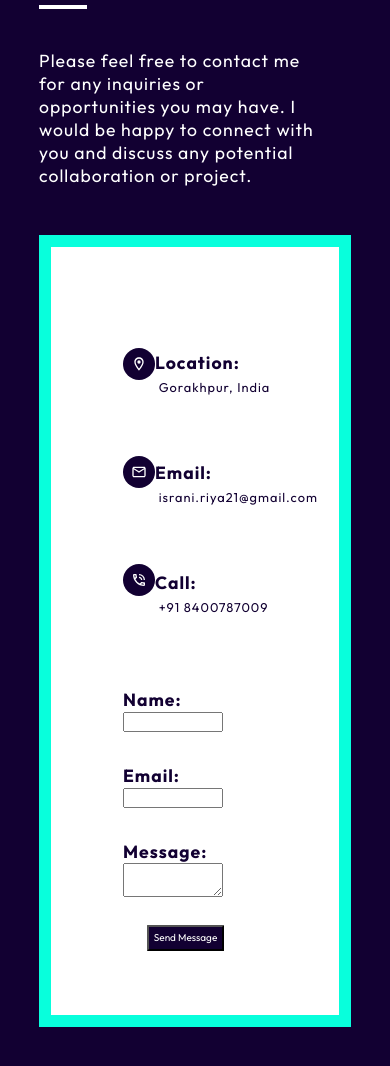
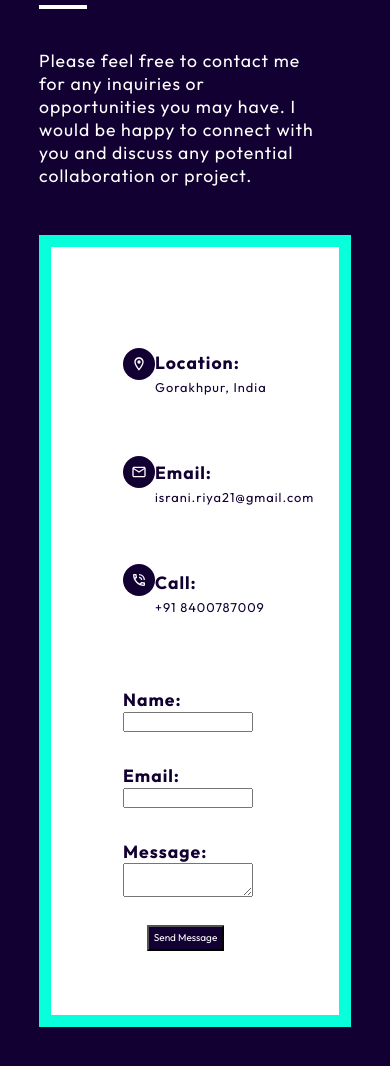
Before and after one commit to israni21/My-Portfolio, a React (Create React App) app: page / in a window 390 px wide. Shown: the part 7000-8066 px from the top of the page. Built offline with nearby package versions, Linux system fonts and the light colour scheme.

Commit message:
Update HeroImageStyles4.css

```diff
--- a/src/components/HeroImageStyles4.css
+++ b/src/components/HeroImageStyles4.css
@@ -220,25 +220,26 @@
     }
 
     .footer4 .footer-container4 .contact .container4 .left .text #location::after{
-        content: "\a  Gorakhpur, India";
+        content: "\a Gorakhpur, India";
         white-space: pre;
         font-size: 0.8rem;
     }
 
     .footer4 .footer-container4 .contact .container4 .left .text #email::after{
-        content: "\a  israni.riya21@gmail.com";
+        content: "\a israni.riya21@gmail.com";
         white-space: pre;
         font-size: 0.8rem;
     }
 
     .footer4 .footer-container4 .contact .container4 .left .text #call::after{
-        content: "\a  +91 8400787009";
+        content: "\a +91 8400787009";
         white-space: pre;
         font-size: 0.8rem;
     }
 
     .footer4 .footer-container4 .contact .container4 .left .icons #social-icons1{
         margin-top: 3.8rem;
+        left: 1rem;
         padding: 0.5rem;
         width: 2rem;
         height: 2rem;
@@ -246,6 +247,7 @@
 
     .footer4 .footer-container4 .contact .container4 .left .icons #social-icons2{
         margin-top: 4.5rem;
+        left: 1rem;
         padding: 0.5rem;
         width: 2rem;
         height: 2rem;
@@ -253,6 +255,7 @@
 
     .footer4 .footer-container4 .contact .container4 .left .icons #social-icons3{
         margin-top: 4.5rem;
+        left: 1rem;
         padding: 0.5rem;
         width: 2rem;
         height: 2rem;
@@ -277,17 +280,17 @@
     }
 
     .footer4 .footer-container4 .contact .container4 .right #name{
-        width: 100px;
+        width: 130px;
         height: 20px;
     }
 
     .footer4 .footer-container4 .contact .container4 .right #email{
-        width: 100px;
+        width: 130px;
         height: 20px;
     }
 
     .footer4 .footer-container4 .contact .container4 .right #message{
-        width: 100px;
+        width: 130px;
     }
 
     .footer4 .footer-container4 .contact .container4 .right button{
```
